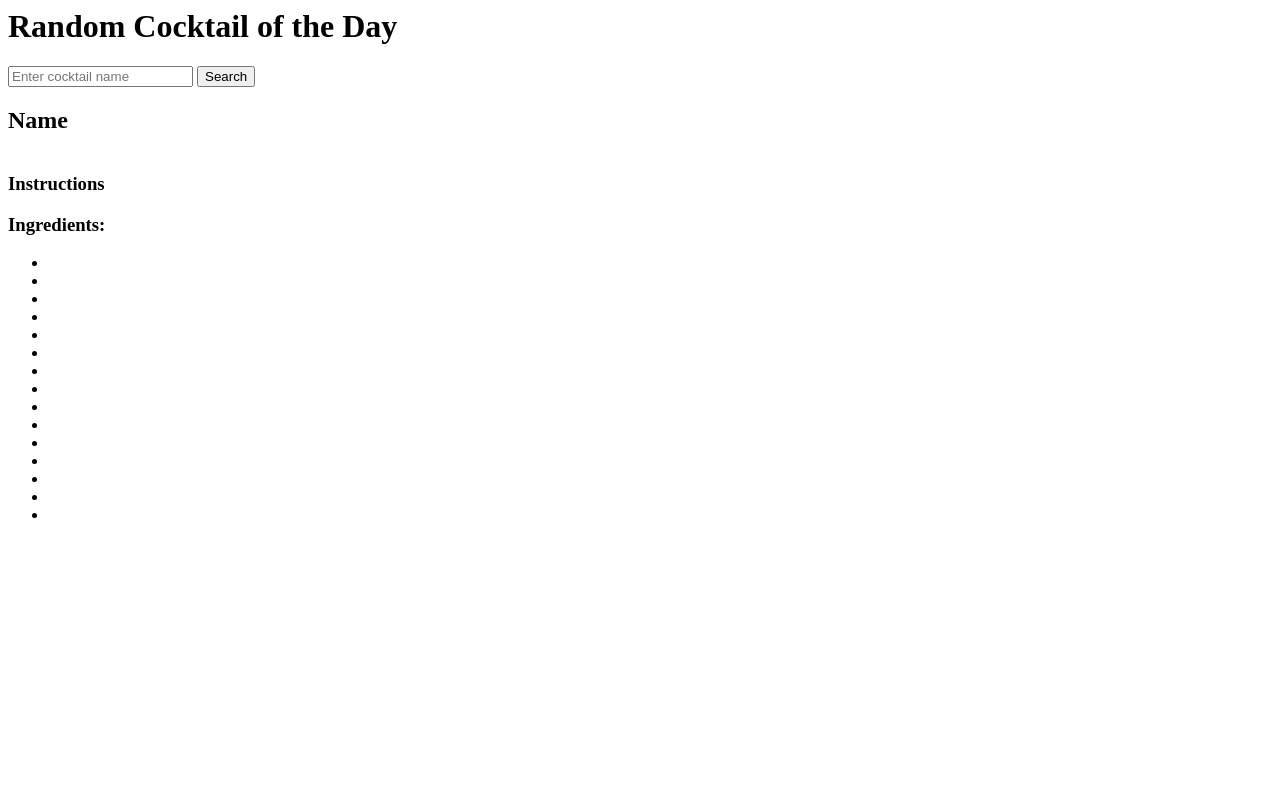
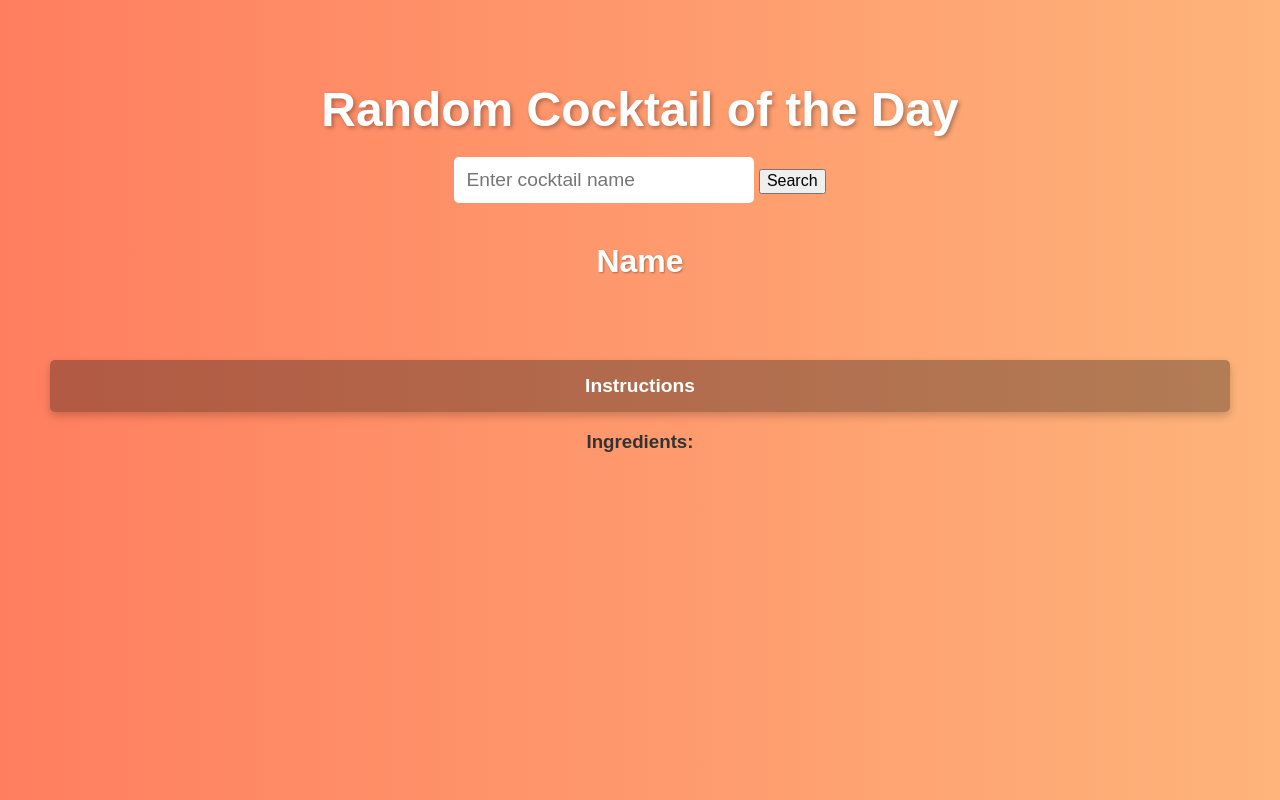
Before and after one commit to IamKatMota/Cocktail-Picker-App, a plain HTML site: page index.html in a window 1280 px wide. Drawn offline with Linux system fonts and the light colour scheme; files that its build step writes are made by us from their sources; the site is published under a folder, as on GitHub Pages, so addresses that start at the root find nothing; no server answers.

Commit message:
fix page link issues

```diff
--- a/index.html
+++ b/index.html
@@ -1,8 +1,8 @@
 <title>Title in the tab</title>
 
 <!-- external CSS link -->
-<link rel="stylesheet" href="/css/normalize.css">
-<link rel="stylesheet" href="/css/style.css">
+<link rel="stylesheet" href="normalize.css">
+<link rel="stylesheet" href="style.css">
 </head>
 <body>
 
@@ -34,6 +34,6 @@
 	</ul>
 </div>
 
-<script type="text/javascript" src="/js/main.js"></script>
+<script type="text/javascript" src="main.js"></script>
 </body>
 </html>
```
